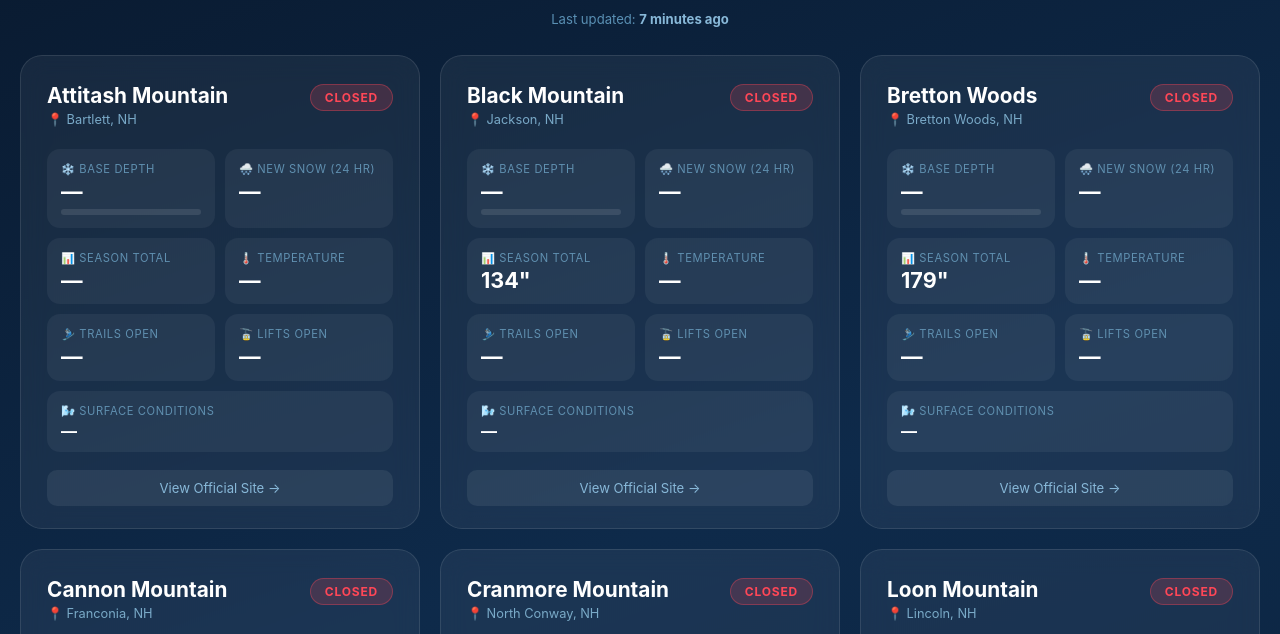
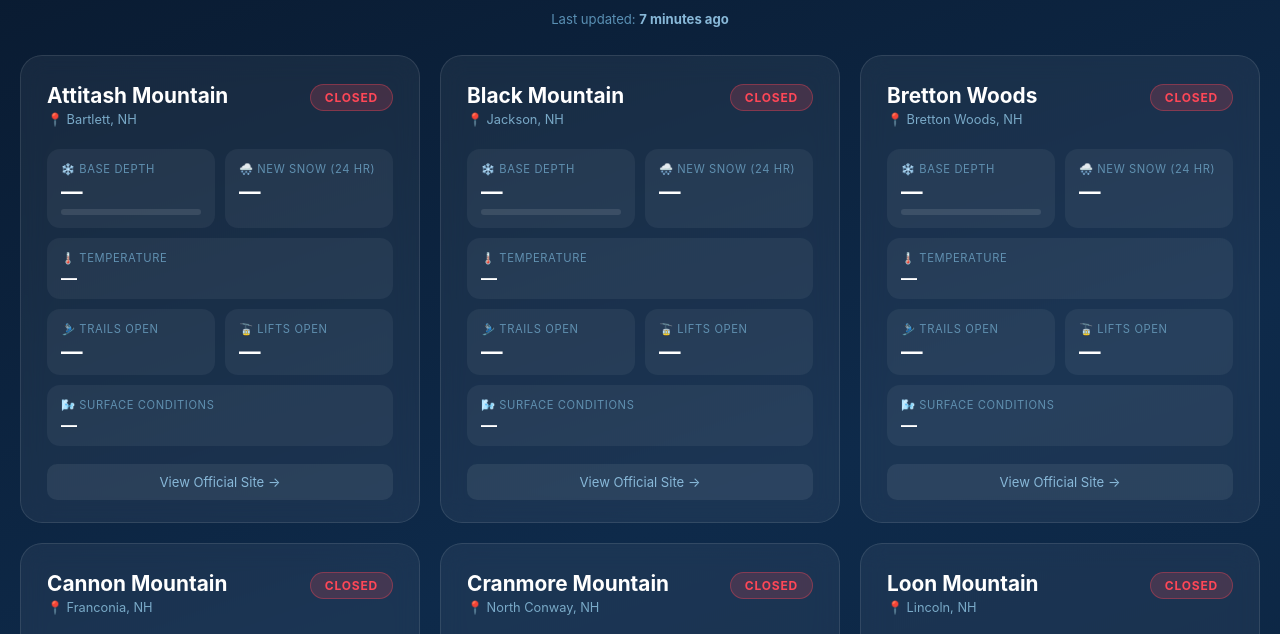
Before and after one commit to mleonard166/mikes-test-website, a plain HTML site: page index.html in a window 1280 px wide. Shown: the part 131-765 px from the top of the page. Drawn offline with Linux system fonts and the light colour scheme.

Commit message:
Hide stale season total for closed mountains May 15 – Nov 30
Between May 15 and November 30, closed mountains have last season's
cumulative snowfall stored in season_total. Showing it alongside a
Closed status is misleading, so it's suppressed during that window.

Temperature is always shown since it reflects current conditions.
When season total is hidden the temperature tile expands full-width
to keep the stats grid tidy.

Co-Authored-By: Claude Sonnet 4.6 <noreply@anthropic.com>

```diff
--- a/index.html
+++ b/index.html
@@ -219,6 +219,16 @@
 
   function val(v) { return (v && v !== 'N/A') ? v : '—'; }
 
+  // Between May 15 and Nov 30 the season total is last season's stale number.
+  // Hide it on closed mountains during that window so it doesn't mislead.
+  function isOffSeasonWindow() {
+    const now = new Date();
+    const m = now.getMonth() + 1; // 1-12
+    const d = now.getDate();
+    // After May 15 through end of November
+    return (m === 5 && d >= 15) || (m >= 6 && m <= 11);
+  }
+
   function trailsLifts(open, total) {
     if (!open || open === 'N/A') return '—';
     if (!total || total === 'N/A') return open;
@@ -228,6 +238,8 @@
   function buildCard(m) {
     const bclass = badgeClass(m.status);
     const status = m.status || 'Unknown';
+    const isClosed = status.toLowerCase() === 'closed';
+    const showSeasonTotal = !(isClosed && isOffSeasonWindow());
     const errHtml = m.error
       ? `<div class="err-box">⚠️ Some data may be missing: ${m.error}</div>`
       : '';
@@ -262,12 +274,13 @@
             <div class="stat-value">${val(m.new_snow_24h)}</div>
           </div>
 
+          ${showSeasonTotal ? `
           <div class="stat">
             <div class="stat-label">📊 Season Total</div>
             <div class="stat-value">${val(m.season_total)}</div>
-          </div>
+          </div>` : ''}
 
-          <div class="stat">
+          <div class="stat${showSeasonTotal ? '' : ' wide'}">
             <div class="stat-label">🌡️ Temperature</div>
             <div class="stat-value">${val(m.temperature)}</div>
           </div>
```
